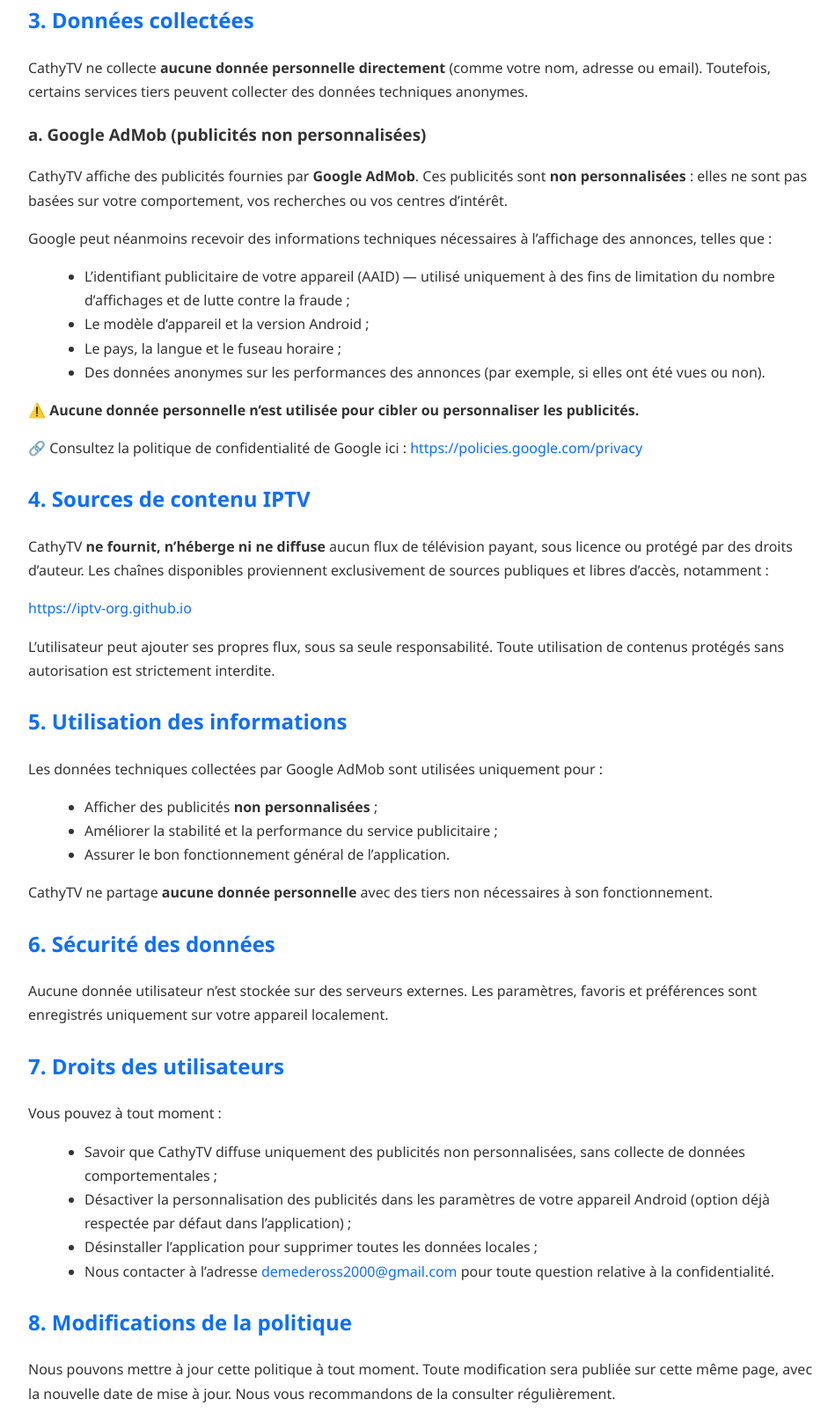
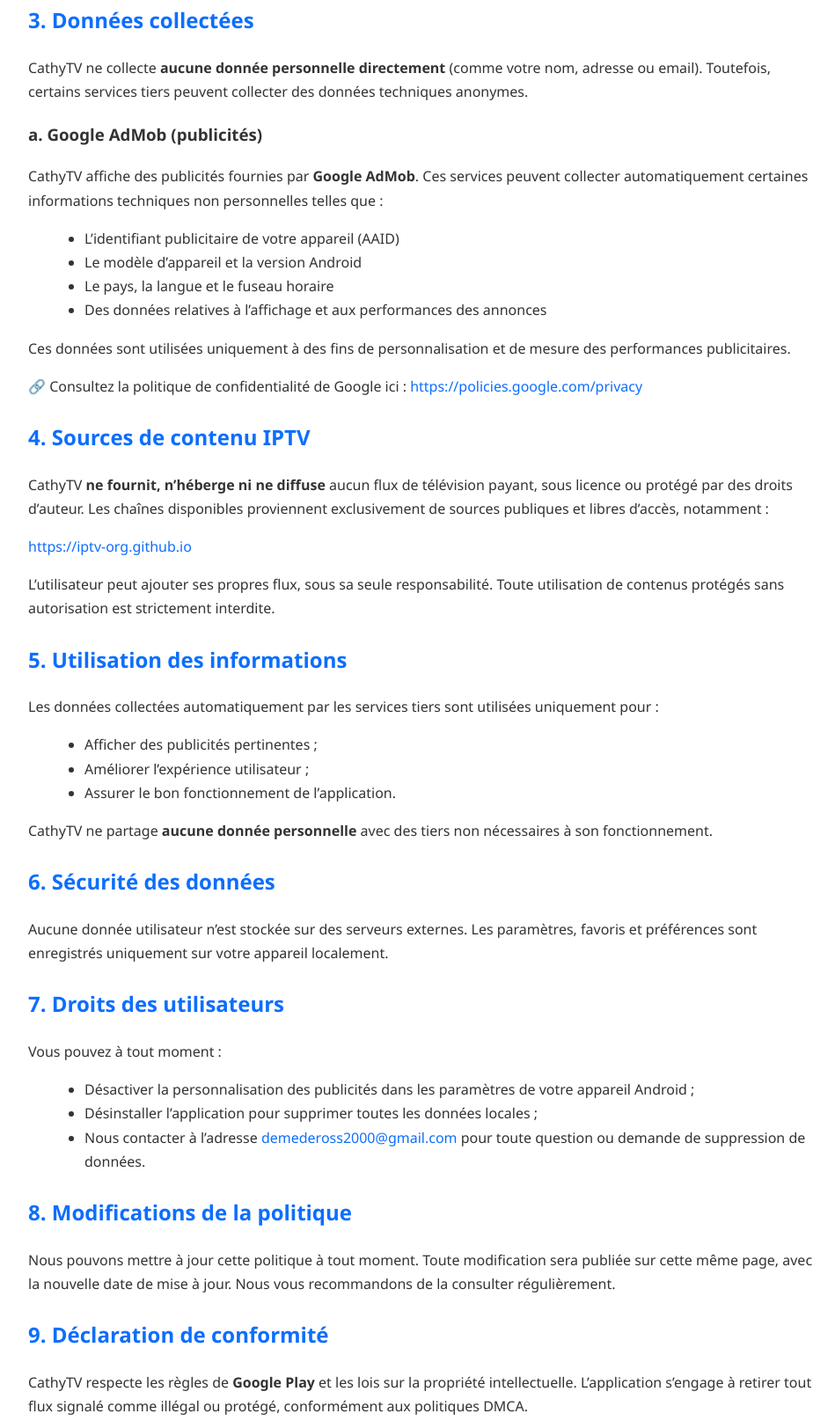
Before and after one commit to demedeross2000-gif/privacy_policy, a plain HTML site: page index.html in a window 1280 px wide. Shown: the part 595-2210 px from the top of the page at 88% size, without its empty margins (158-1107 px from the left). Drawn offline with Linux system fonts and the light colour scheme.

Commit message:
Revise privacy policy section on data collection

```diff
--- a/index.html
+++ b/index.html
@@ -82,19 +82,15 @@
       <h2>3. Données collectées</h2>
       <p>CathyTV ne collecte <strong>aucune donnée personnelle directement</strong> (comme votre nom, adresse ou email). Toutefois, certains services tiers peuvent collecter des données techniques anonymes.</p>
 
-      <h3>a. Google AdMob (publicités non personnalisées)</h3>
-      <p>CathyTV affiche des publicités fournies par <strong>Google AdMob</strong>.
-      Ces publicités sont <strong>non personnalisées</strong> : elles ne sont pas basées sur votre comportement, vos recherches ou vos centres d’intérêt.</p>
-
-      <p>Google peut néanmoins recevoir des informations techniques nécessaires à l’affichage des annonces, telles que :</p>
+      <h3>a. Google AdMob (publicités)</h3>
+      <p>CathyTV affiche des publicités fournies par <strong>Google AdMob</strong>. Ces services peuvent collecter automatiquement certaines informations techniques non personnelles telles que :</p>
       <ul>
-        <li>L’identifiant publicitaire de votre appareil (AAID) — utilisé uniquement à des fins de limitation du nombre d’affichages et de lutte contre la fraude ;</li>
-        <li>Le modèle d’appareil et la version Android ;</li>
-        <li>Le pays, la langue et le fuseau horaire ;</li>
-        <li>Des données anonymes sur les performances des annonces (par exemple, si elles ont été vues ou non).</li>
+        <li>L’identifiant publicitaire de votre appareil (AAID)</li>
+        <li>Le modèle d’appareil et la version Android</li>
+        <li>Le pays, la langue et le fuseau horaire</li>
+        <li>Des données relatives à l’affichage et aux performances des annonces</li>
       </ul>
-
-      <p>⚠️ <strong>Aucune donnée personnelle n’est utilisée pour cibler ou personnaliser les publicités.</strong></p>
+      <p>Ces données sont utilisées uniquement à des fins de personnalisation et de mesure des performances publicitaires.</p>
       <p>🔗 Consultez la politique de confidentialité de Google ici :
         <a href="https://policies.google.com/privacy" target="_blank" rel="noopener noreferrer">https://policies.google.com/privacy</a>
       </p>
@@ -110,11 +106,11 @@
 
     <section>
       <h2>5. Utilisation des informations</h2>
-      <p>Les données techniques collectées par Google AdMob sont utilisées uniquement pour :</p>
+      <p>Les données collectées automatiquement par les services tiers sont utilisées uniquement pour :</p>
       <ul>
-        <li>Afficher des publicités <strong>non personnalisées</strong> ;</li>
-        <li>Améliorer la stabilité et la performance du service publicitaire ;</li>
-        <li>Assurer le bon fonctionnement général de l’application.</li>
+        <li>Afficher des publicités pertinentes ;</li>
+        <li>Améliorer l’expérience utilisateur ;</li>
+        <li>Assurer le bon fonctionnement de l’application.</li>
       </ul>
       <p>CathyTV ne partage <strong>aucune donnée personnelle</strong> avec des tiers non nécessaires à son fonctionnement.</p>
     </section>
@@ -128,10 +124,9 @@
       <h2>7. Droits des utilisateurs</h2>
       <p>Vous pouvez à tout moment :</p>
       <ul>
-        <li>Savoir que CathyTV diffuse uniquement des publicités non personnalisées, sans collecte de données comportementales ;</li>
-        <li>Désactiver la personnalisation des publicités dans les paramètres de votre appareil Android (option déjà respectée par défaut dans l’application) ;</li>
+        <li>Désactiver la personnalisation des publicités dans les paramètres de votre appareil Android ;</li>
         <li>Désinstaller l’application pour supprimer toutes les données locales ;</li>
-        <li>Nous contacter à l’adresse <a href="mailto:demedeross2000@gmail.com">demedeross2000@gmail.com</a> pour toute question relative à la confidentialité.</li>
+        <li>Nous contacter à l’adresse <a href="mailto:demedeross2000@gmail.com">demedeross2000@gmail.com</a> pour toute question ou demande de suppression de données.</li>
       </ul>
     </section>
 
@@ -142,13 +137,13 @@
 
     <section>
       <h2>9. Déclaration de conformité</h2>
-      <p>CathyTV respecte les règles de <strong>Google Play</strong> et les lois sur la protection des données (notamment le RGPD pour les utilisateurs situés dans l’Union Européenne).
-      L’application s’engage à ne diffuser que des annonces non personnalisées et à retirer tout contenu signalé comme illégal ou protégé, conformément aux politiques DMCA.</p>
+      <p>CathyTV respecte les règles de <strong>Google Play</strong> et les lois sur la propriété intellectuelle.
+      L’application s’engage à retirer tout flux signalé comme illégal ou protégé, conformément aux politiques DMCA.</p>
     </section>
   </main>
 
   <footer>
-    © 2025 Consty!!! – Politique de Confidentialité de CathyTV
+    © 2025 Consty!!! – Politique de Confidentialité de CathyTV.
   </footer>
 </body>
 </html>
```
